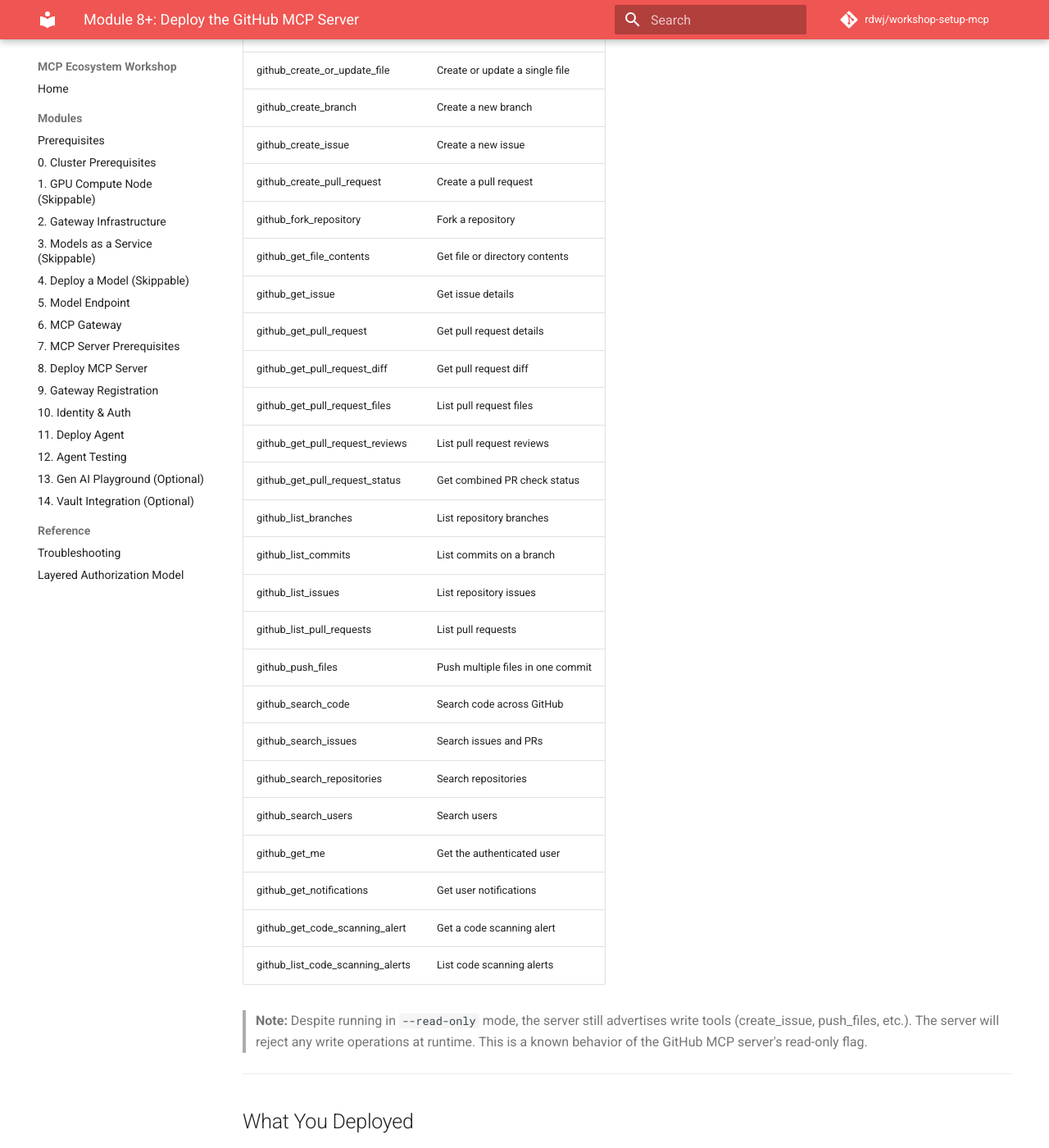
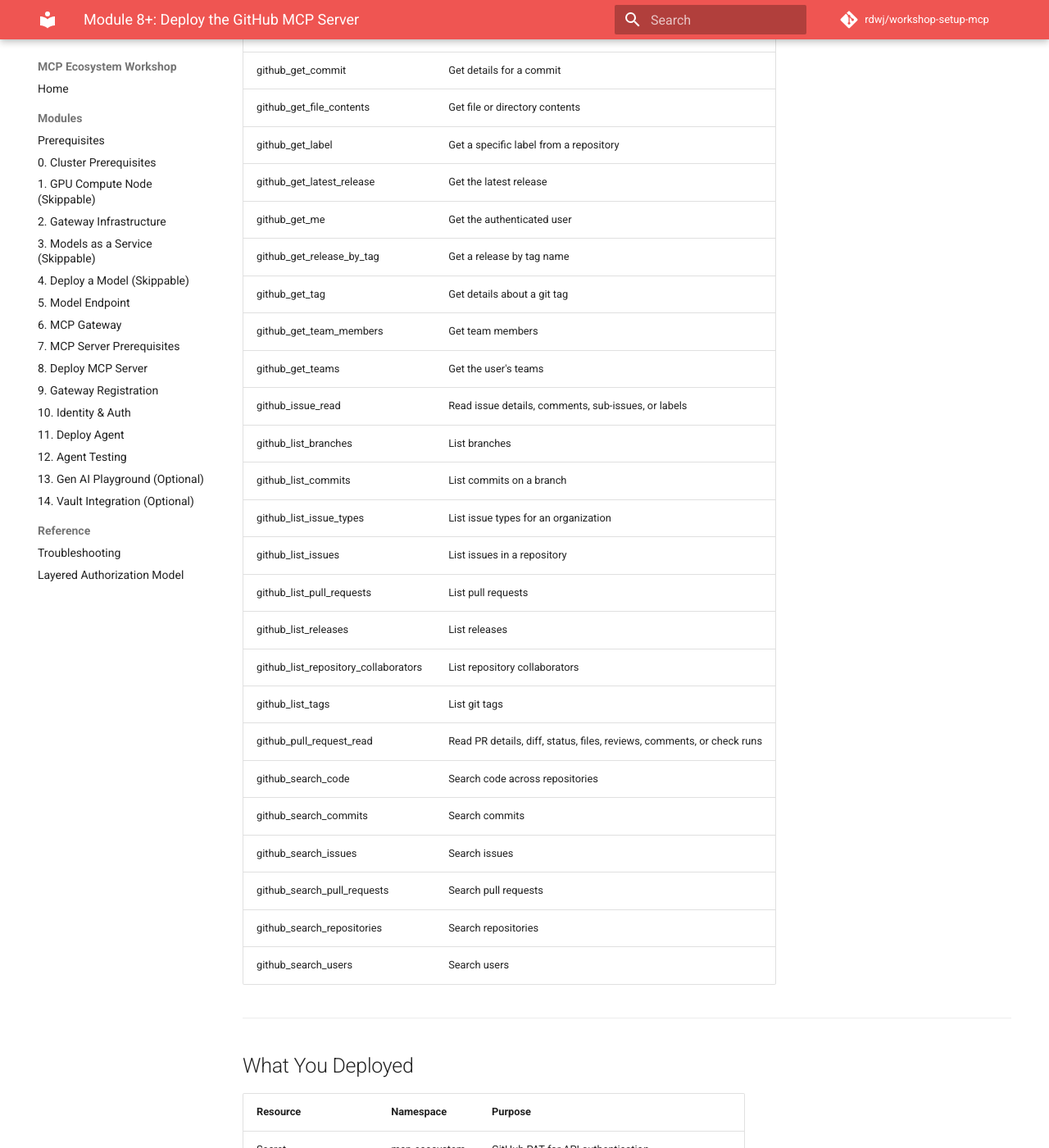
Before and after one commit to rdwj/workshop-setup-mcp, an MkDocs documentation site: the page built from deploy/workshop/08-github-mcp-server/README.md, in a window 1280 px wide and 1400 px high, scrolled down 2852 px. Shown: the whole window at 82% size. Built offline with MkDocs 1.6.1 and Material for MkDocs 9.7.7, drawn with Linux system fonts in a browser that asks for light colours; comment, search, counter and statistics services are not loaded; some of the changed text lies outside the part shown.

Commit message:
docs: Fix GitHub MCP server tool table and document single-identity limitation
The Module 8 README tool table was written from GitHub's documentation
rather than the actual server output. It listed 6 mutation tools
(create_issue, create_branch, push_files, etc.) that don't belong —
the server runs in --read-only mode and the VirtualMCPServer configs
already filter to read-only tools only. Several tool names were also
wrong (e.g., get_issue vs issue_read).

Replace with the accurate 25-tool table matching what v1.2.0 actually
exposes in --read-only mode. Add a Limitations section documenting
why per-user GitHub credentials aren't feasible with the official
server behind the gateway (single PAT, no identity pass-through).

Assisted-by: Claude Code (Opus 4.6)

```diff
--- a/deploy/workshop/08-github-mcp-server/README.md
+++ b/deploy/workshop/08-github-mcp-server/README.md
@@ -151,36 +151,31 @@ The expected set is 25 read-only tools, all prefixed with `github_`:
 
 | Tool | Description |
 |---|---|
-| github_create_or_update_file | Create or update a single file |
-| github_create_branch | Create a new branch |
-| github_create_issue | Create a new issue |
-| github_create_pull_request | Create a pull request |
-| github_fork_repository | Fork a repository |
+| github_get_commit | Get details for a commit |
 | github_get_file_contents | Get file or directory contents |
-| github_get_issue | Get issue details |
-| github_get_pull_request | Get pull request details |
-| github_get_pull_request_diff | Get pull request diff |
-| github_get_pull_request_files | List pull request files |
-| github_get_pull_request_reviews | List pull request reviews |
-| github_get_pull_request_status | Get combined PR check status |
-| github_list_branches | List repository branches |
+| github_get_label | Get a specific label from a repository |
+| github_get_latest_release | Get the latest release |
+| github_get_me | Get the authenticated user |
+| github_get_release_by_tag | Get a release by tag name |
+| github_get_tag | Get details about a git tag |
+| github_get_team_members | Get team members |
+| github_get_teams | Get the user's teams |
+| github_issue_read | Read issue details, comments, sub-issues, or labels |
+| github_list_branches | List branches |
 | github_list_commits | List commits on a branch |
-| github_list_issues | List repository issues |
+| github_list_issue_types | List issue types for an organization |
+| github_list_issues | List issues in a repository |
 | github_list_pull_requests | List pull requests |
-| github_push_files | Push multiple files in one commit |
-| github_search_code | Search code across GitHub |
-| github_search_issues | Search issues and PRs |
+| github_list_releases | List releases |
+| github_list_repository_collaborators | List repository collaborators |
+| github_list_tags | List git tags |
+| github_pull_request_read | Read PR details, diff, status, files, reviews, comments, or check runs |
+| github_search_code | Search code across repositories |
+| github_search_commits | Search commits |
+| github_search_issues | Search issues |
+| github_search_pull_requests | Search pull requests |
 | github_search_repositories | Search repositories |
 | github_search_users | Search users |
-| github_get_me | Get the authenticated user |
-| github_get_notifications | Get user notifications |
-| github_get_code_scanning_alert | Get a code scanning alert |
-| github_list_code_scanning_alerts | List code scanning alerts |
-
-> **Note:** Despite running in `--read-only` mode, the server still
-> advertises write tools (create_issue, push_files, etc.). The server
-> will reject any write operations at runtime. This is a known behavior
-> of the GitHub MCP server's read-only flag.
 
 ---
 
@@ -195,4 +190,28 @@ The expected set is 25 read-only tools, all prefixed with `github_`:
 
 ---
 
+## Limitations
+
+### Single-Identity Model
+
+The official GitHub MCP server is designed for a single developer on their
+local machine. It authenticates all GitHub API requests with the PAT
+configured in the `github-mcp-token` Secret — there is no per-request
+identity pass-through.
+
+When accessed directly, each developer can use their own GitHub credentials.
+When accessed through the MCP Gateway, all requests use the shared PAT
+regardless of which user's JWT authorized the gateway request. This means:
+
+- The server is deployed in `--read-only` mode to prevent unattributed writes
+- All GitHub API rate limits are shared across users of the gateway
+- Audit logs on GitHub show the PAT owner, not the individual developer
+
+Supporting per-user GitHub identity through the gateway would require a custom
+MCP server that accepts pass-through identity headers and maps them to
+per-user credentials (for example, via HashiCorp Vault dynamic secrets from
+Module 14).
+
+---
+
 **Next**: [Module 10 -- Identity and Authentication](../10-identity-auth/README.md)
```
Also changed, not shown: CLAUDE.md (+1 -0 lines).
